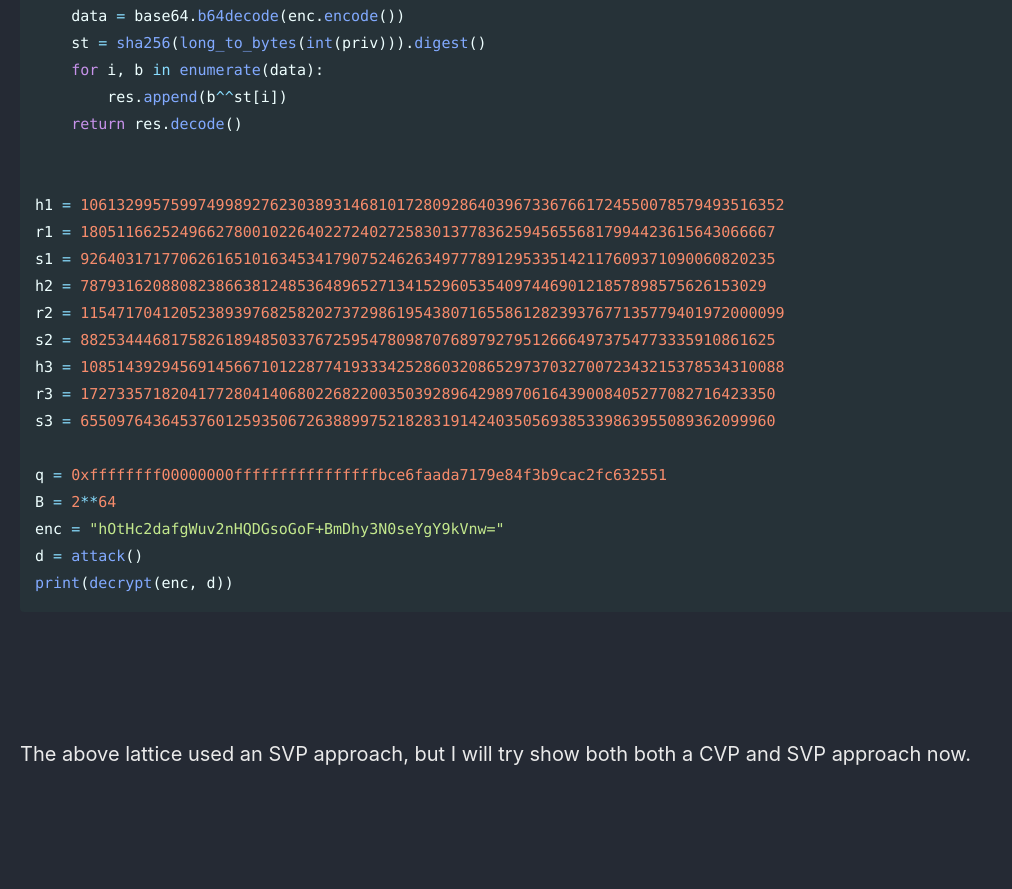
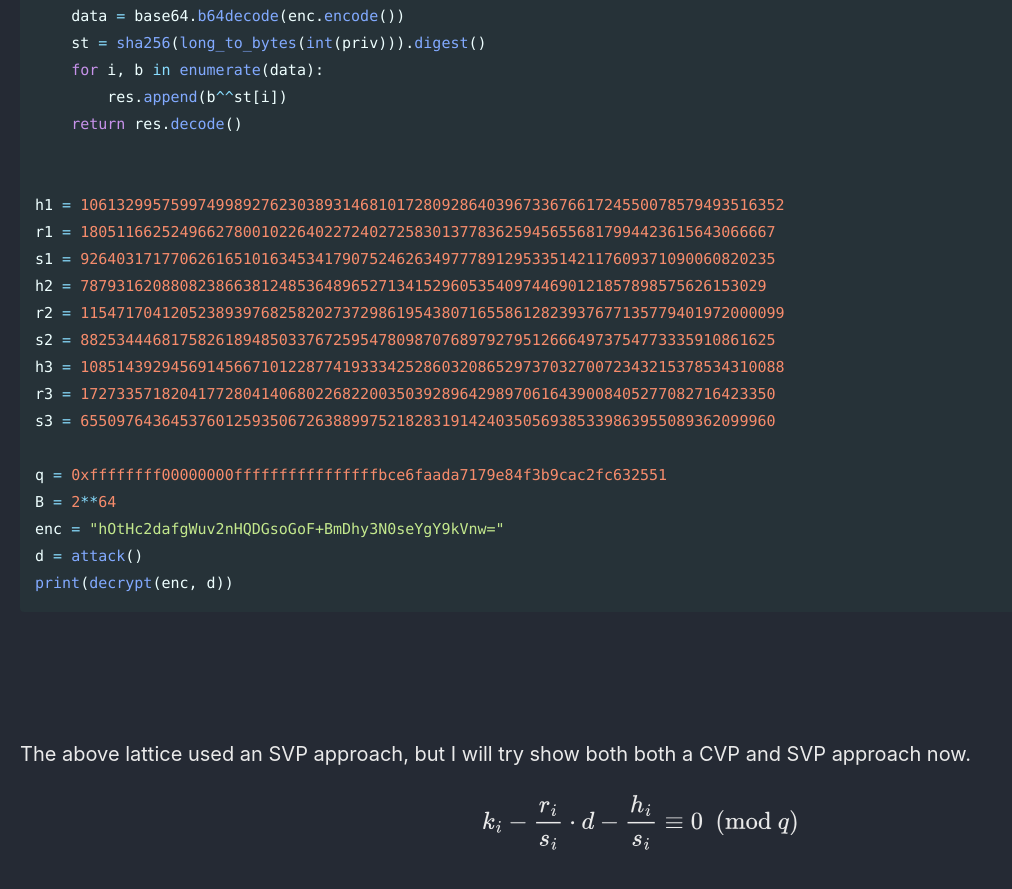
Before and after one commit to Connor-McCartney/Connor-McCartney.github.io, a Jekyll site: the page built from _pages/cryptography/ecc/Come-on-feel-the-nonce-CTFZone-quals-2023.md, in a window 1280 px wide and 900 px high, scrolled down 1356 px. Shown: the top 889 px of the window, without its empty margins (0-1012 px from the left). Built offline with Jekyll 4.4.1, drawn with Linux system fonts in a browser that asks for light colours; cached includes are drawn as plain includes.

Commit message:
Update Come-on-feel-the-nonce-CTFZone-quals-2023.md

```diff
--- a/_pages/cryptography/ecc/Come-on-feel-the-nonce-CTFZone-quals-2023.md
+++ b/_pages/cryptography/ecc/Come-on-feel-the-nonce-CTFZone-quals-2023.md
@@ -86,5 +86,5 @@ The above lattice used an SVP approach, but I will try show both both a CVP and
 
 
 $$
-
+k_i - \frac{r_i}{s_i} \cdot d - \frac{h_i}{s_i} \equiv 0 \ \ (\text{mod } q)
 $$
```
